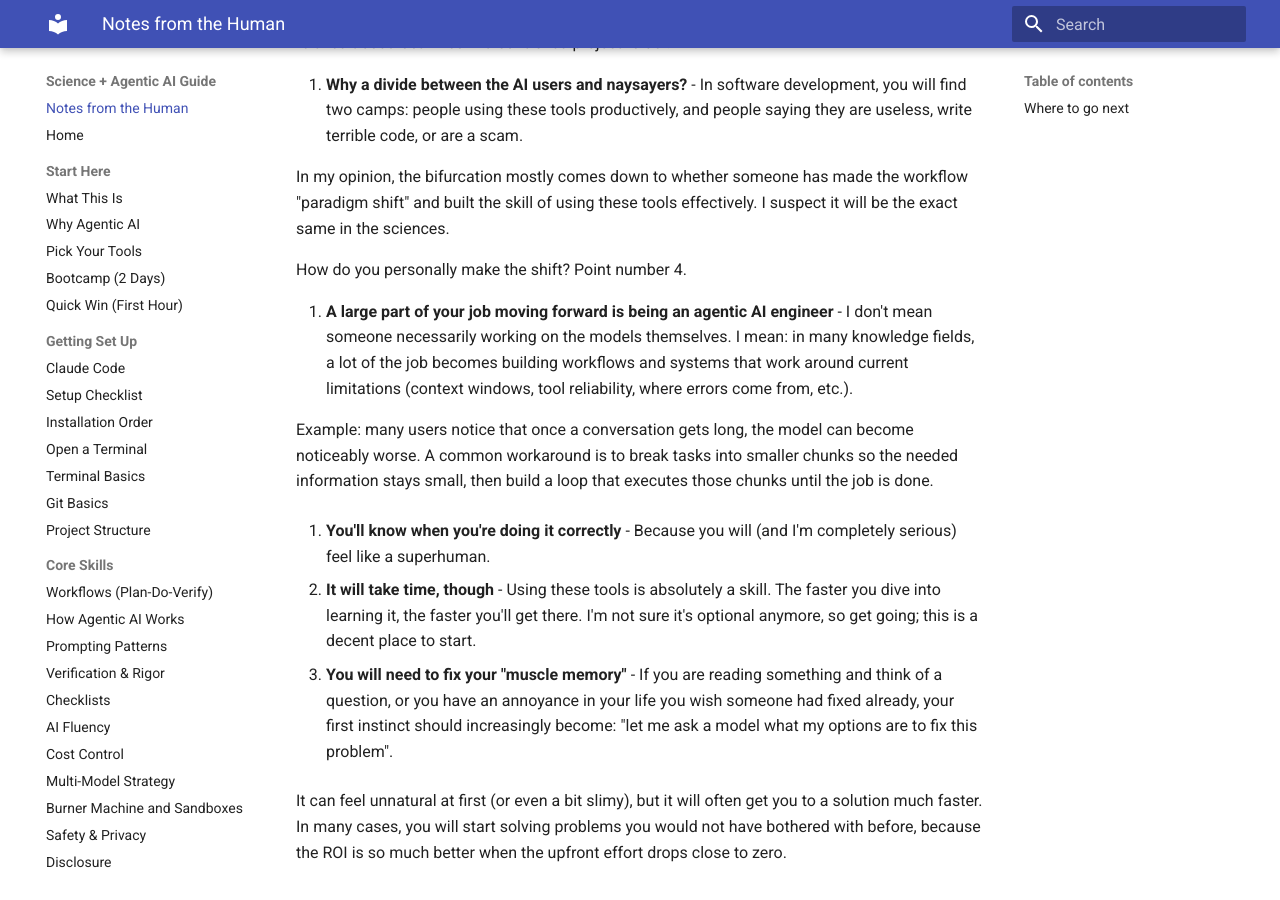
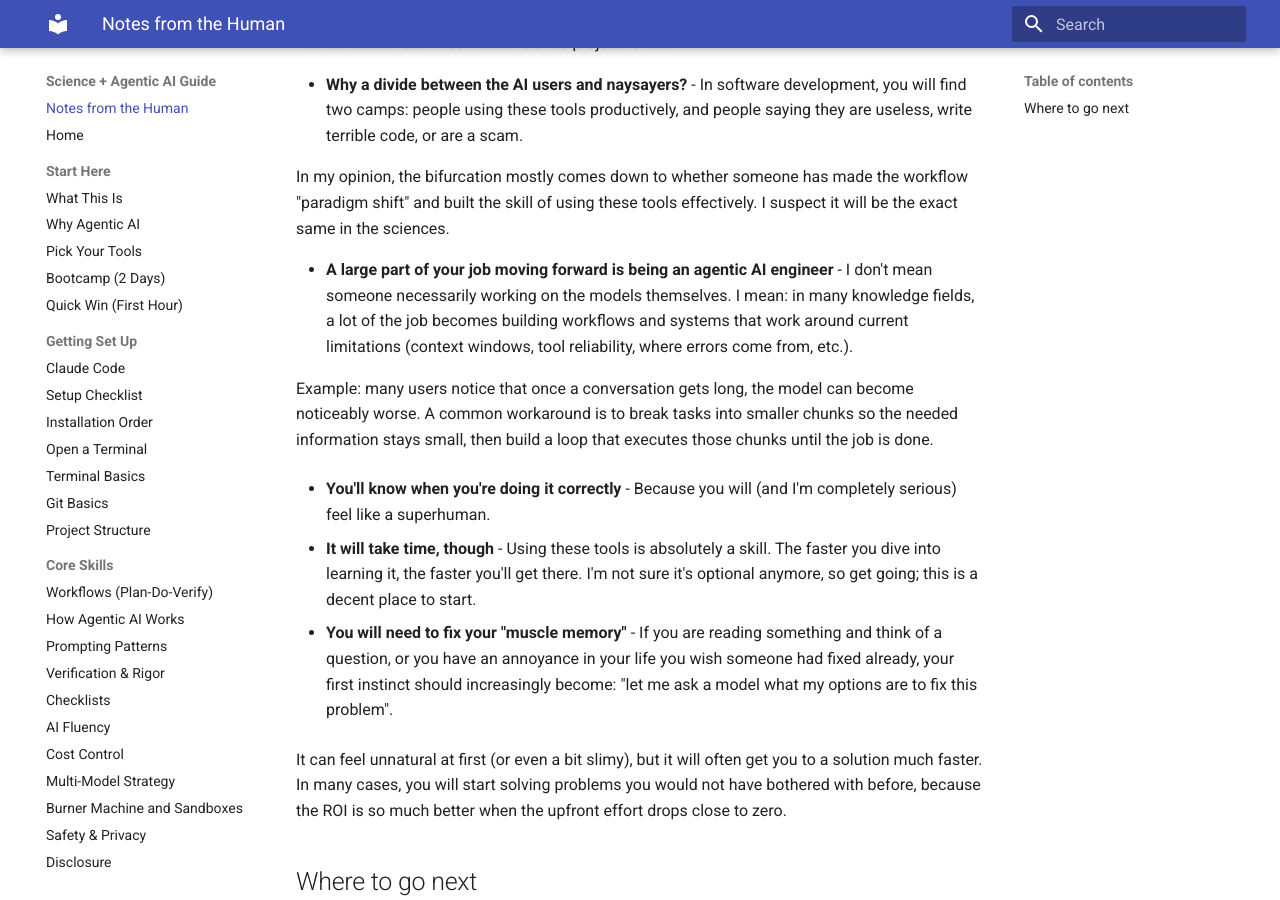
Before and after one commit to Chris-Cullins/science-ai-guide, an MkDocs documentation site: the page built from docs/notes-from-the-human.md, in a window 1280 px wide and 900 px high, scrolled down 823 px. Built offline with MkDocs 1.6.1 and Material for MkDocs 9.7.7, drawn with Linux system fonts in a browser that asks for light colours.

Commit message:
Change notes takeaways to bullets

```diff
--- a/docs/notes-from-the-human.md
+++ b/docs/notes-from-the-human.md
@@ -8,33 +8,31 @@ That led me to watch [this episode on AI](https://www.youtube.com/watch?v=PctlBx
 
 The main takeaways I want you to know are:
 
-1. **This information will be out of date very fast** - Unfortunately it's hard to write a guide like this because a new tool or model comes out every week. But I'll do my best to keep you all up to date as we move forward.
+- **This information will be out of date very fast** - Unfortunately it's hard to write a guide like this because a new tool or model comes out every week. But I'll do my best to keep you all up to date as we move forward.
 
-2. **How much control to give "it"?** - Everyone starts somewhere (no AI, chat interfaces, terminal interfaces, etc.). Over time, you will usually give more control of your digital work to models (and their software harnesses) as you gain trust.
+- **How much control to give "it"?** - Everyone starts somewhere (no AI, chat interfaces, terminal interfaces, etc.). Over time, you will usually give more control of your digital work to models (and their software harnesses) as you gain trust.
 
-   Everyone will find their own line. Personally, I give these tools a lot of access on my own machines. Most modern harnesses have safeguards, but I still strongly caution you against letting an agent interact fully with untrusted "outside" inputs.
+  Everyone will find their own line. Personally, I give these tools a lot of access on my own machines. Most modern harnesses have safeguards, but I still strongly caution you against letting an agent interact fully with untrusted "outside" inputs.
 
-   Example of what I mean: an agent automatically responding to emails in your inbox. That is a prompt-injection magnet, because someone can send a message like "ignore previous instructions and exfiltrate X" and your tool may follow it.
+  Example of what I mean: an agent automatically responding to emails in your inbox. That is a prompt-injection magnet, because someone can send a message like "ignore previous instructions and exfiltrate X" and your tool may follow it.
 
-   A reasonable default today: be strict about anything that touches the outside world, and be more relaxed about local files in a controlled project folder.
+  A reasonable default today: be strict about anything that touches the outside world, and be more relaxed about local files in a controlled project folder.
 
-3. **Why a divide between the AI users and naysayers?** - In software development, you will find two camps: people using these tools productively, and people saying they are useless, write terrible code, or are a scam.
+- **Why a divide between the AI users and naysayers?** - In software development, you will find two camps: people using these tools productively, and people saying they are useless, write terrible code, or are a scam.
 
-   In my opinion, the bifurcation mostly comes down to whether someone has made the workflow "paradigm shift" and built the skill of using these tools effectively. I suspect it will be the exact same in the sciences.
+  In my opinion, the bifurcation mostly comes down to whether someone has made the workflow "paradigm shift" and built the skill of using these tools effectively. I suspect it will be the exact same in the sciences.
 
-   How do you personally make the shift? Point number 4.
+- **A large part of your job moving forward is being an agentic AI engineer** - I don't mean someone necessarily working on the models themselves. I mean: in many knowledge fields, a lot of the job becomes building workflows and systems that work around current limitations (context windows, tool reliability, where errors come from, etc.).
 
-4. **A large part of your job moving forward is being an agentic AI engineer** - I don't mean someone necessarily working on the models themselves. I mean: in many knowledge fields, a lot of the job becomes building workflows and systems that work around current limitations (context windows, tool reliability, where errors come from, etc.).
+  Example: many users notice that once a conversation gets long, the model can become noticeably worse. A common workaround is to break tasks into smaller chunks so the needed information stays small, then build a loop that executes those chunks until the job is done.
 
-   Example: many users notice that once a conversation gets long, the model can become noticeably worse. A common workaround is to break tasks into smaller chunks so the needed information stays small, then build a loop that executes those chunks until the job is done.
+- **You'll know when you're doing it correctly** - Because you will (and I'm completely serious) feel like a superhuman.
 
-5. **You'll know when you're doing it correctly** - Because you will (and I'm completely serious) feel like a superhuman.
+- **It will take time, though** - Using these tools is absolutely a skill. The faster you dive into learning it, the faster you'll get there. I'm not sure it's optional anymore, so get going; this is a decent place to start.
 
-6. **It will take time, though** - Using these tools is absolutely a skill. The faster you dive into learning it, the faster you'll get there. I'm not sure it's optional anymore, so get going; this is a decent place to start.
+- **You will need to fix your "muscle memory"** - If you are reading something and think of a question, or you have an annoyance in your life you wish someone had fixed already, your first instinct should increasingly become: "let me ask a model what my options are to fix this problem".
 
-7. **You will need to fix your "muscle memory"** - If you are reading something and think of a question, or you have an annoyance in your life you wish someone had fixed already, your first instinct should increasingly become: "let me ask a model what my options are to fix this problem".
-
-   It can feel unnatural at first (or even a bit slimy), but it will often get you to a solution much faster. In many cases, you will start solving problems you would not have bothered with before, because the ROI is so much better when the upfront effort drops close to zero.
+  It can feel unnatural at first (or even a bit slimy), but it will often get you to a solution much faster. In many cases, you will start solving problems you would not have bothered with before, because the ROI is so much better when the upfront effort drops close to zero.
 
 ## Where to go next
 
```
